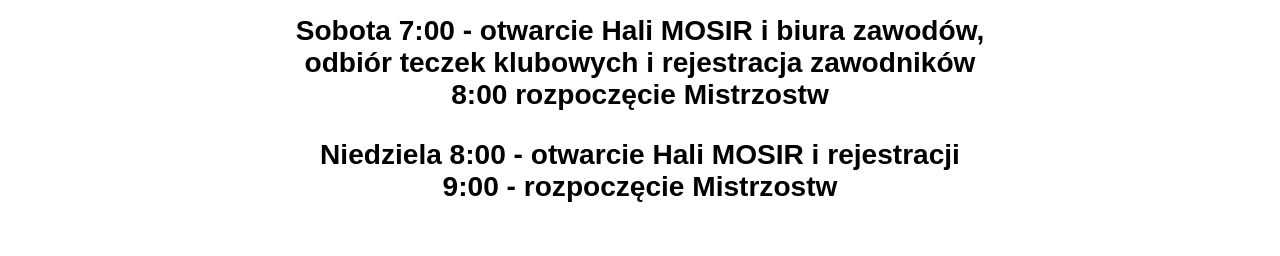
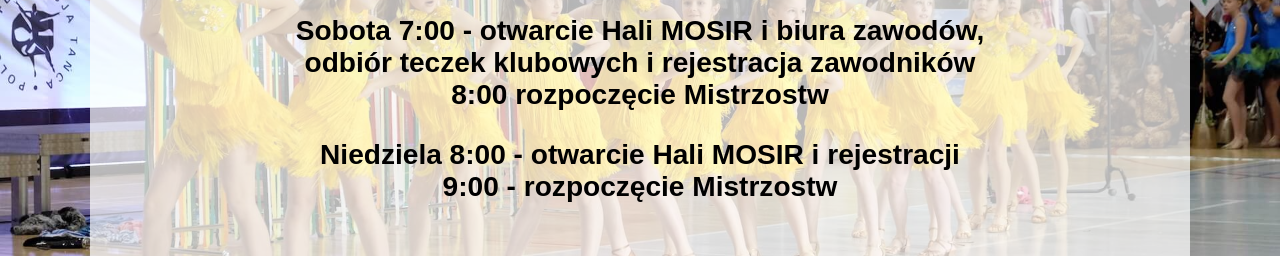
Before and after one commit to pitred/mistrzostwalublin, a plain HTML site: page index.html in a window 1280 px wide. Shown: the part 330-586 px from the top of the page. Drawn offline with nearby package versions, Linux system fonts and the light colour scheme; a script that the page names is missing.

Commit message:
Update main_style.css

```diff
--- a/css/main_style.css
+++ b/css/main_style.css
@@ -12,7 +12,7 @@
 body {
   font-family: sans-serif;
   margin: 0;
-  background-image: url("../img/11.jpg");
+  background-image: url("../img/MSL_11.jpg");
   background-size: cover;
   background-repeat: no-repeat;
   background-position: center center;
```
